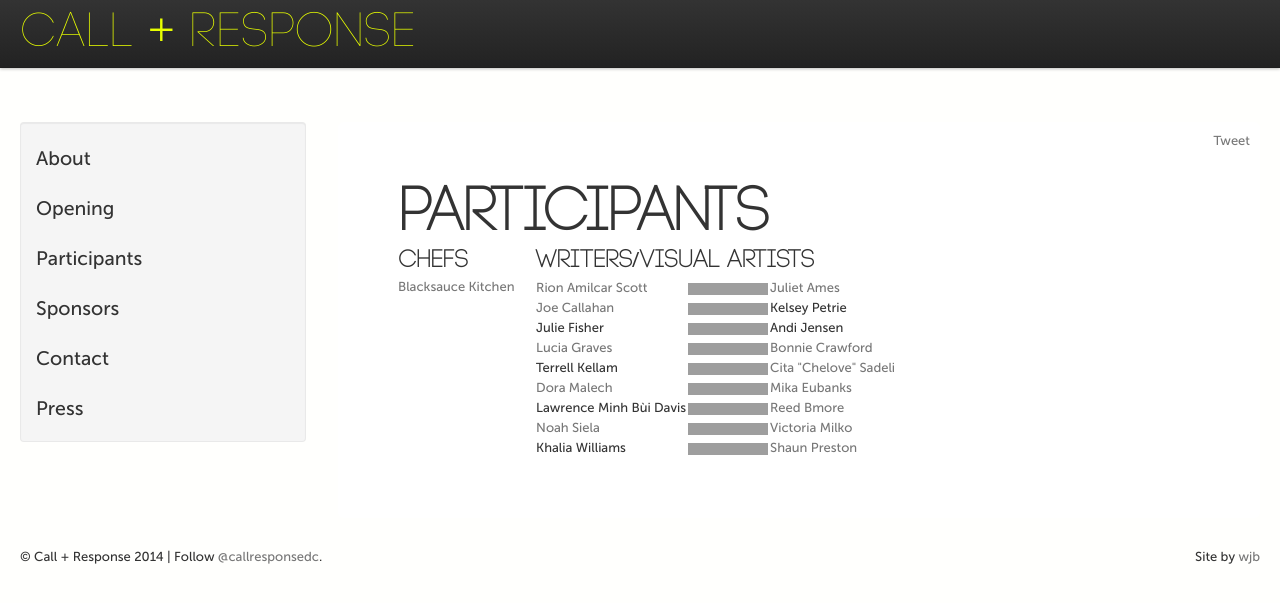
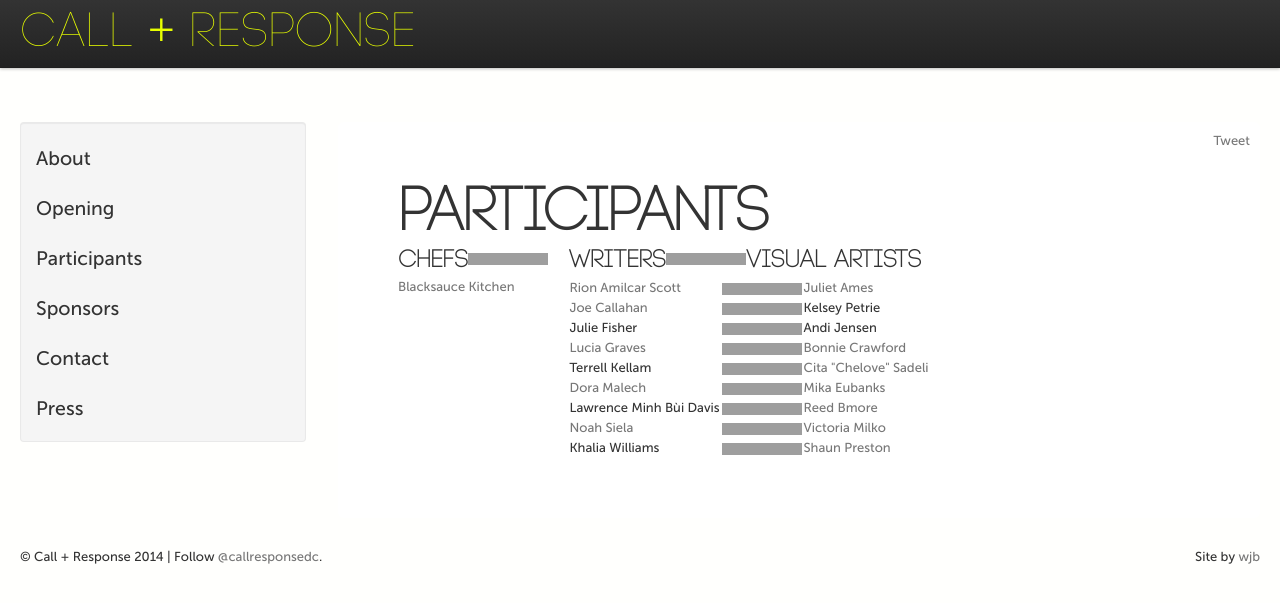
Before and after one commit to callandresponsedc/callandresponsedc, a Jekyll site: the page built from participants/index.html, in a window 1280 px wide. Shown: the top 603 px of the page. Built offline with Jekyll 4.4.1, drawn with Linux system fonts in a browser that asks for light colours; Markdown is read by kramdown in place of the engine named in the settings; comment, search, counter and statistics services are not loaded; grey boxes are pictures that could not be loaded.

Commit message:
Update index.html

```diff
--- a/participants/index.html
+++ b/participants/index.html
@@ -12,11 +12,11 @@ title: Participants
 
 <div class="row-fluid">
   <div class="span20 pull-left" id="Chefs">
-    <h2>Chefs</h2>
+    <h2>Chefs<img src="http://hobbytohot.com/wp-content/uploads/2013/11/DOODLES_arrow_3.png" style="width:80px;height:12px"></h2>
     <a href="http://www.blacksaucekitchen.com/">Blacksauce Kitchen</a>
   </div>
   <div class="span20 pull-right" id="Writers/Visual Artists">
-<h2>Writers/Visual Artists</h2>
+<h2>Writers<img src="http://hobbytohot.com/wp-content/uploads/2013/11/DOODLES_arrow_3.png" style="width:80px;height:12px">Visual Artists</h2>
 <table style="width:100%">
   <tr>
     <td><a href="https://twitter.com/ReeAmilcarScott">Rion Amilcar Scott</a> </td>
```
